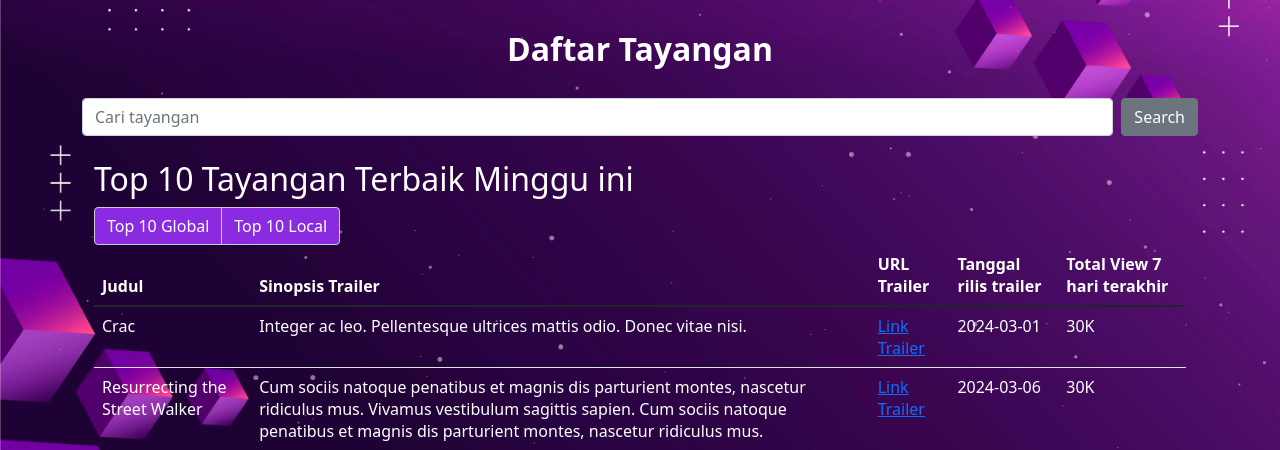
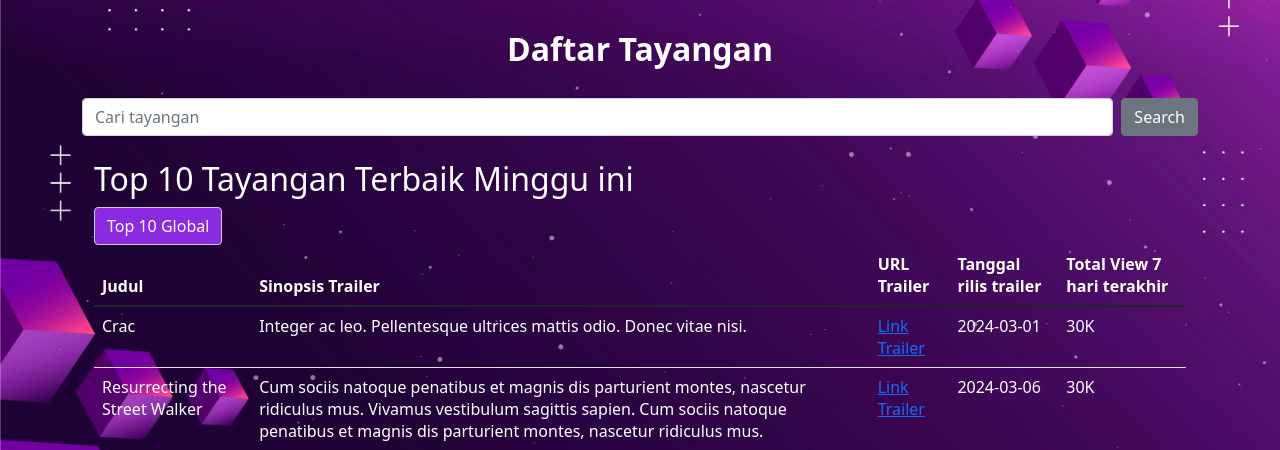
Before and after one commit to BASDAT-F12/F12-PacilFlix, a Django app: page /infolist/list-tayangan/ in a window 1280 px wide. Shown: the part 66-516 px from the top of the page. Run offline with Django 5.2, Linux system fonts and the light colour scheme; some libraries are stand-ins or nearby versions.

Commit message:
removed local button

```diff
--- a/infolist/templates/top_table.html
+++ b/infolist/templates/top_table.html
@@ -3,7 +3,6 @@
     <h2>Top 10 Tayangan Terbaik Minggu ini</h2>
     <div class="btn-group">
         <button class="btn btn-light" style="border: 1px solid #ccc; transition: background-color 0.3s;">Top 10 Global</button>
-        <button class="btn btn-light" style="border: 1px solid #ccc; transition: background-color 0.3s;">Top 10 Local</button>
     </div>
     <table class="table table">
         <thead>
```
